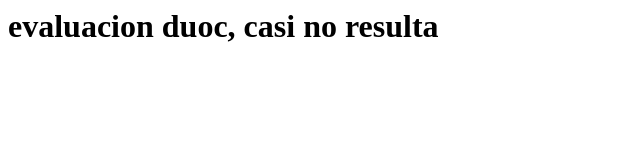
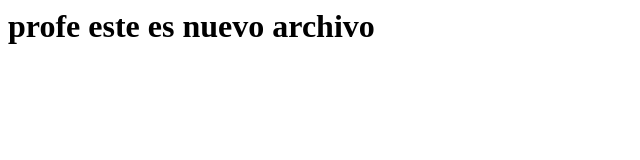
Before and after one commit to Mpalacib/evaduoc, a plain HTML site: page index.html in a window 1280 px wide. Shown: the whole page, without its empty margins (0-640 px from the left). Drawn offline with Linux system fonts and the light colour scheme.

Commit message:
Update index.html

```diff
--- a/index.html
+++ b/index.html
@@ -1 +1 @@
-<h1>evaluacion duoc, casi no resulta</h1>
+<h1>profe este es nuevo archivo</h1>
```
